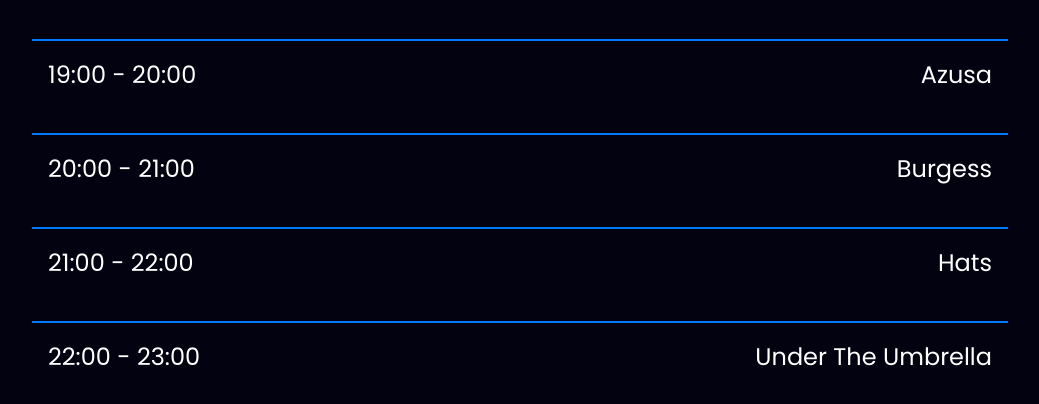
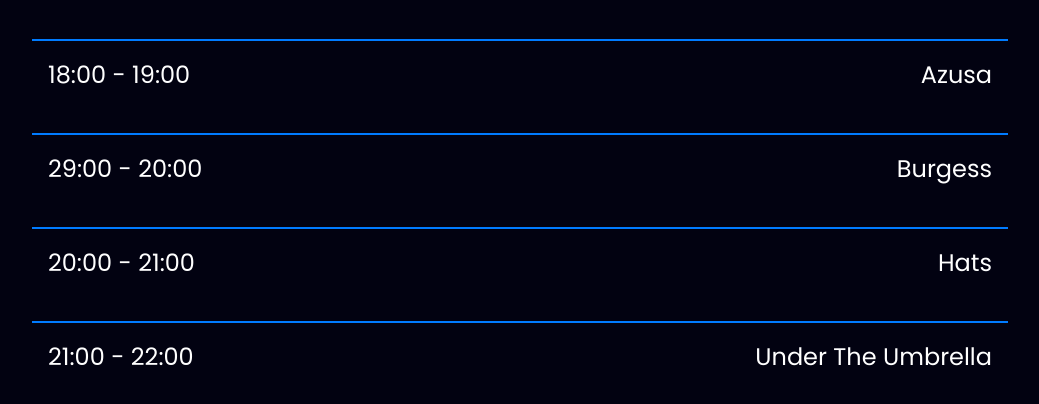
Before and after one commit to katiemhughes/radio-website, a React (Create React App) app: page /schedule in a window 1280 px wide. Shown: the part 1444-1848 px from the top of the page, without its empty margins (120-1159 px from the left). Built offline with nearby package versions, Linux system fonts and the light colour scheme.

Commit message:
schedule update

```diff
--- a/src/components/schedule/Schedule.js
+++ b/src/components/schedule/Schedule.js
@@ -56,19 +56,19 @@ const Schedule = () => {
                     showDate="Saturday 9th October"
                 />
                 <ScheduleItem
-                    showTime="19:00 - 20:00"
+                    showTime="18:00 - 19:00"
                     showName="Azusa"
                 />
                 <ScheduleItem
-                    showTime="20:00 - 21:00"
+                    showTime="29:00 - 20:00"
                     showName="Burgess"
                 />
                 <ScheduleItem
-                    showTime="21:00 - 22:00"
+                    showTime="20:00 - 21:00"
                     showName="Hats"
                 />
                 <ScheduleItem
-                    showTime="22:00 - 23:00"
+                    showTime="21:00 - 22:00"
                     showName="Under The Umbrella"
                 />
             </table>
```
